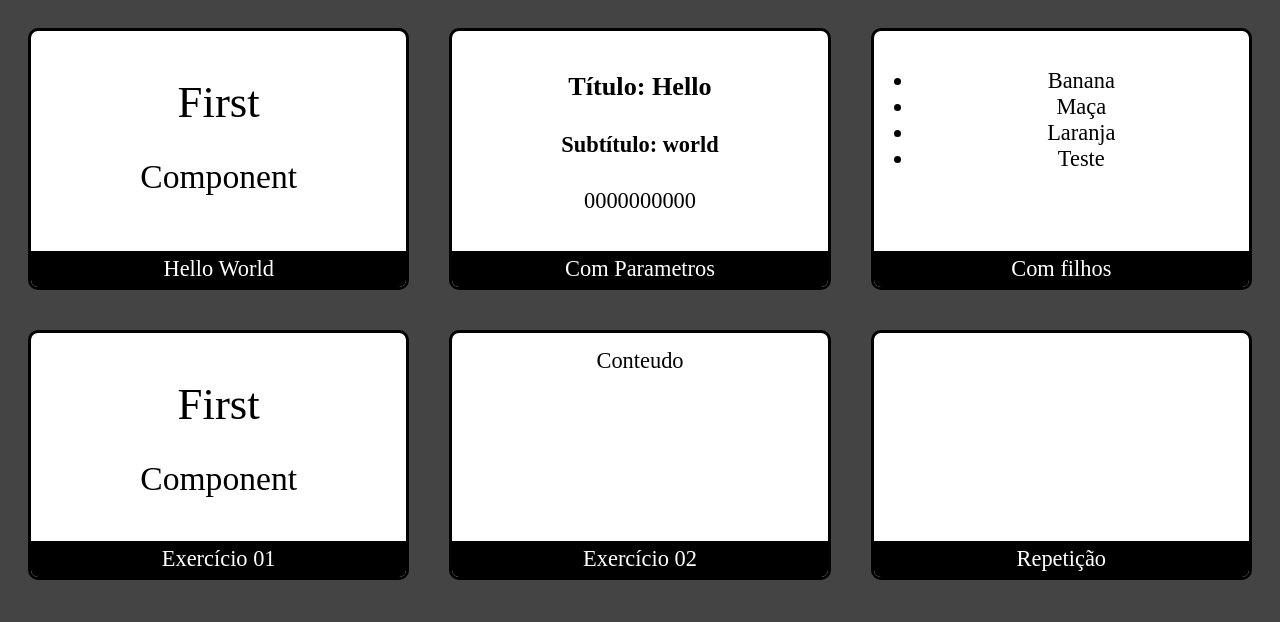
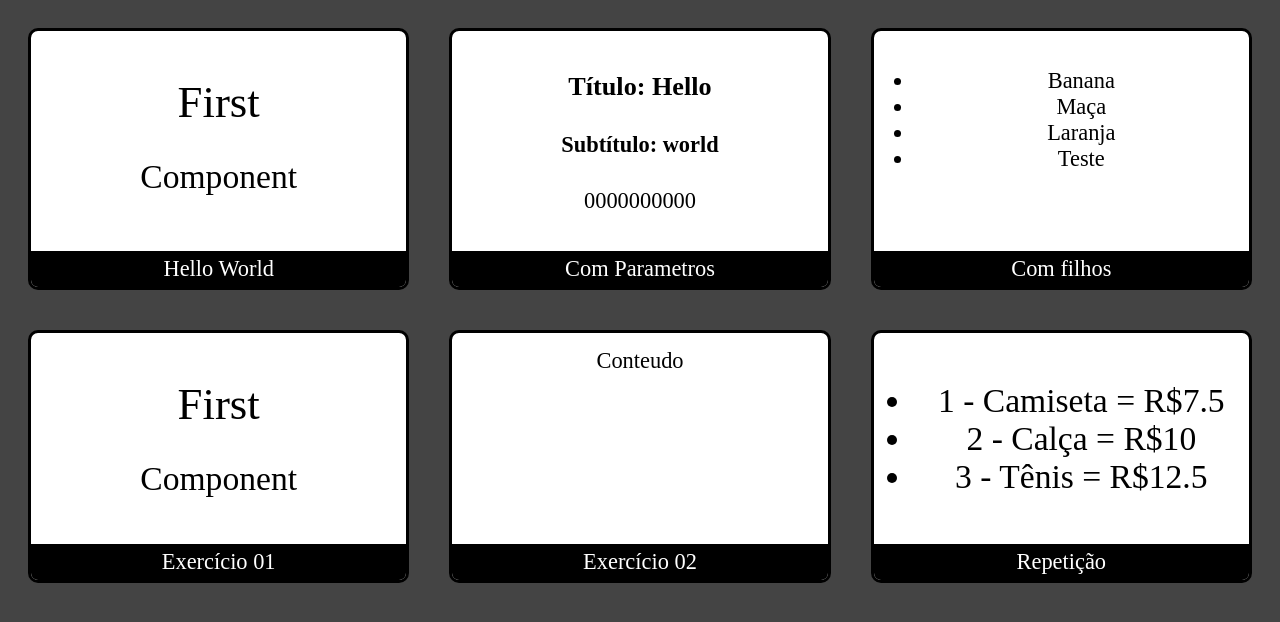
Before and after one commit to jpdev01/reactjs, a React (Create React App) app: page / in a window 1280 px wide. Shown: the top 622 px of the page. Built offline with nearby package versions, Linux system fonts and the light colour scheme.

Commit message:
issue repeticao nao aparece

```diff
--- a/src/App.jsx
+++ b/src/App.jsx
@@ -7,10 +7,10 @@ import Parameters from './components/Parameters'
 import Childrens from './components/children'
 import children from './components/children'
 import Card from './components/card/Card'
-import Interation from './components/iteration'
+import Interation from './components/Iteration'
 
 import './App.css'
-import iteration from './components/iteration'
+import Iteration from './components/Iteration'
 
 
 export default props => (
@@ -44,7 +44,7 @@ export default props => (
         </Card>
 
         <Card title="Repetição">
-            <iteration></iteration>
+            <Iteration></Iteration>
         </Card>
 
     </div>
--- a/src/components/iteration.jsx
+++ b/src/components/Iteration.jsx
@@ -15,7 +15,7 @@ export default props => {
         <div>
             <h2>
                 <ul>
-                    {getProductsList}
+                    {getProductsList()}
                 </ul>
             </h2>
         </div>
```
